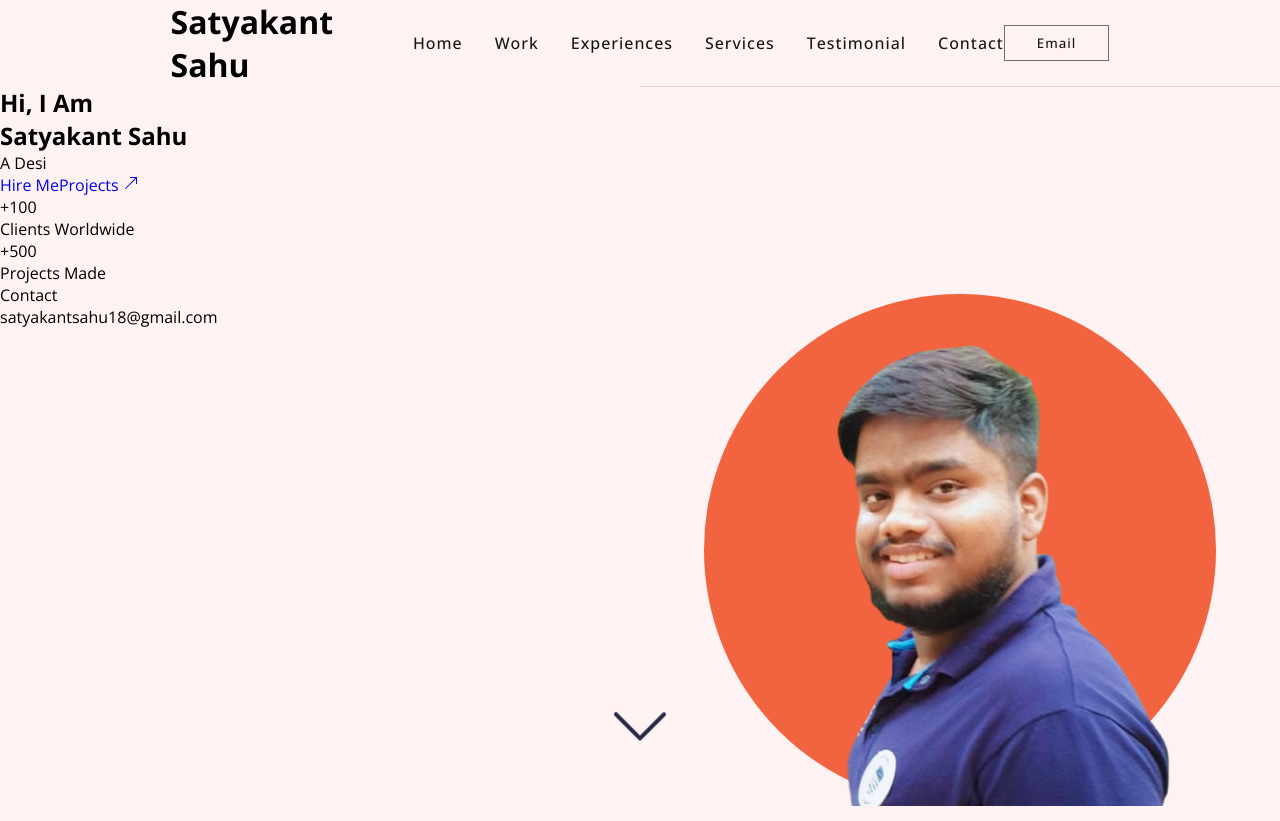
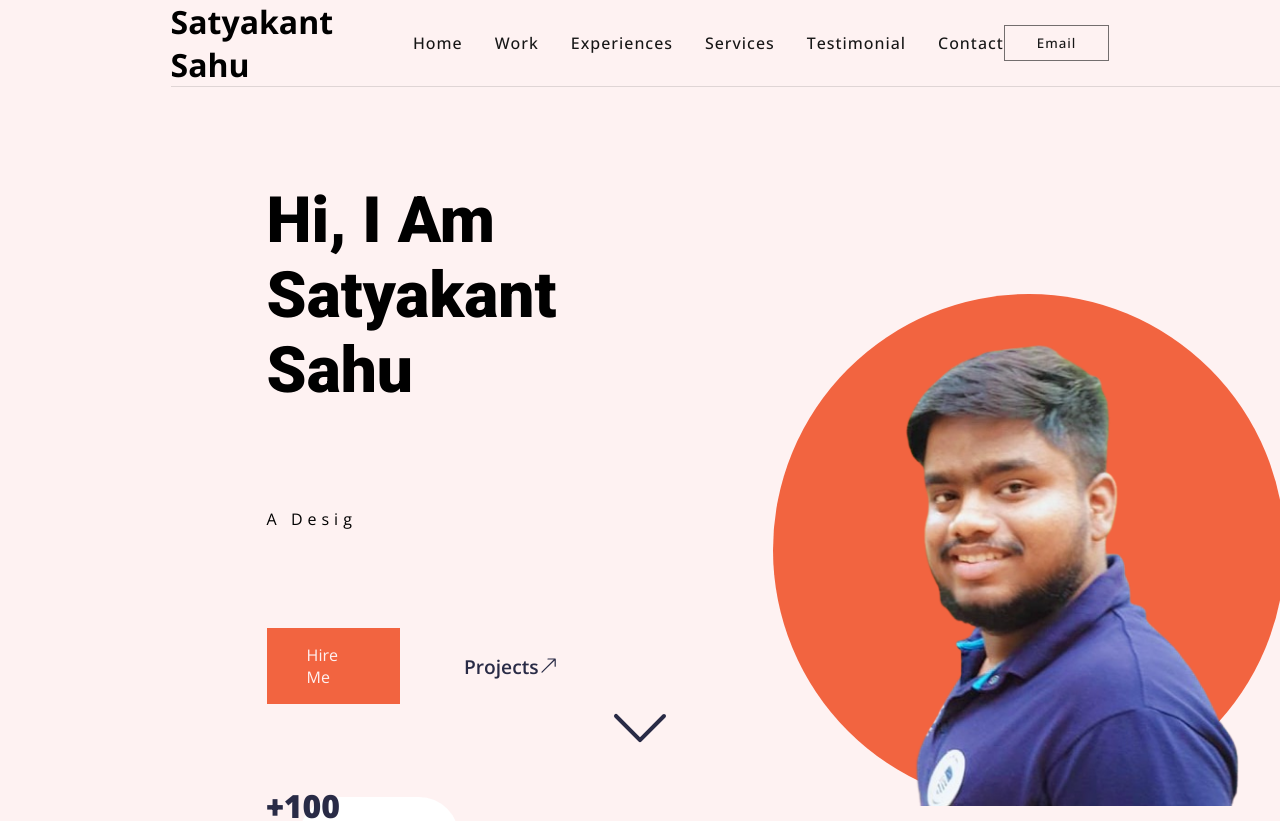
Before and after one commit to SatyaS18/sample-portfolio, a React (Create React App) app: page / in a window 1280 px wide. Shown: the top 821 px of the page. Built offline with nearby package versions, Linux system fonts and the light colour scheme.

Commit message:
modified home style

```diff
--- a/src/styles/home.scss
+++ b/src/styles/home.scss
@@ -7,6 +7,82 @@
     width: 100%;
 
     &:first-of-type {
+      padding-left: $p;
+      > div {
+        border-top: 1px solid $color6_2;
+        height: 100%;
+        padding: 6rem;
+        > h1 {
+          font: 900 4rem $text1;
+        }
+
+        .typewriterpara {
+          margin: 20px 0;
+          height: 20px;
+          letter-spacing: 5px;
+        }
+
+        > div {
+          display: flex;
+          margin: 5rem 0;
+          width: 70%;
+          gap: 4rem;
+          align-items: center;
+          > a {
+            &:first-of-type {
+              background-color: $color3;
+              color: $color1;
+              padding: 1rem 2.5rem;
+              transition: all 0.3s;
+              &:hover {
+                background-color: $color3_1;
+              }
+            }
+            &:last-of-type {
+              font: 600 1.2rem $text2;
+              color: $color5;
+              display: flex;
+              align-items: center;
+            }
+          }
+        }
+
+        aside {
+          display: flex;
+          justify-content: space-between;
+          width: 70%;
+        }
+
+        article {
+          margin: 2rem 0;
+          width: 10rem;
+          color: $color5;
+          position: relative;
+
+          &::after {
+            content: "";
+            background-color: $color4;
+            width: 100%;
+            height: 5rem;
+            position: absolute;
+            top: 20%;
+            left: 20%;
+            z-index: -1;
+            border-radius: 50px;
+          }
+          > p {
+            font: 900 2rem $text1;
+          }
+          > span {
+            font: 500 1rem $text2;
+          }
+        }
+
+        article[data-special] {
+          //   transform: scale(2);
+          width: 16rem;
+        }
+      }
     }
 
     &:last-of-type {
```
